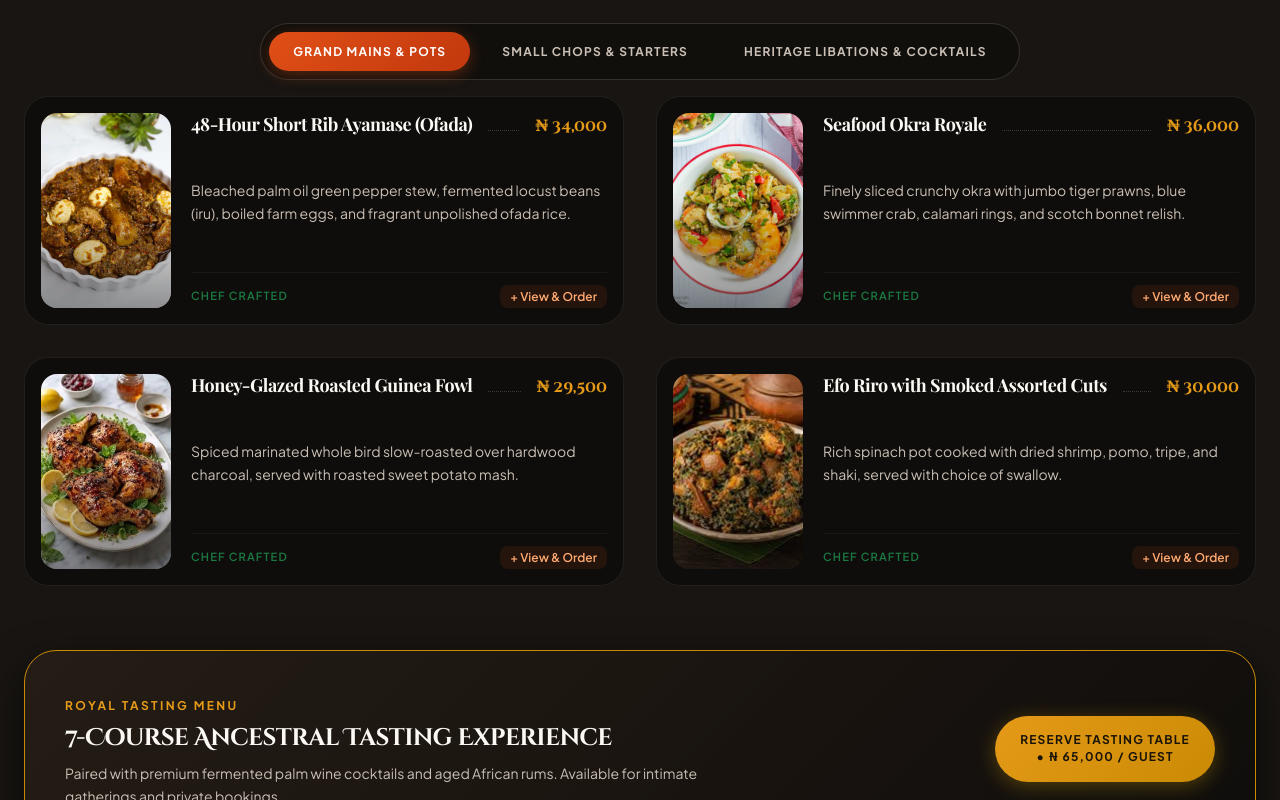
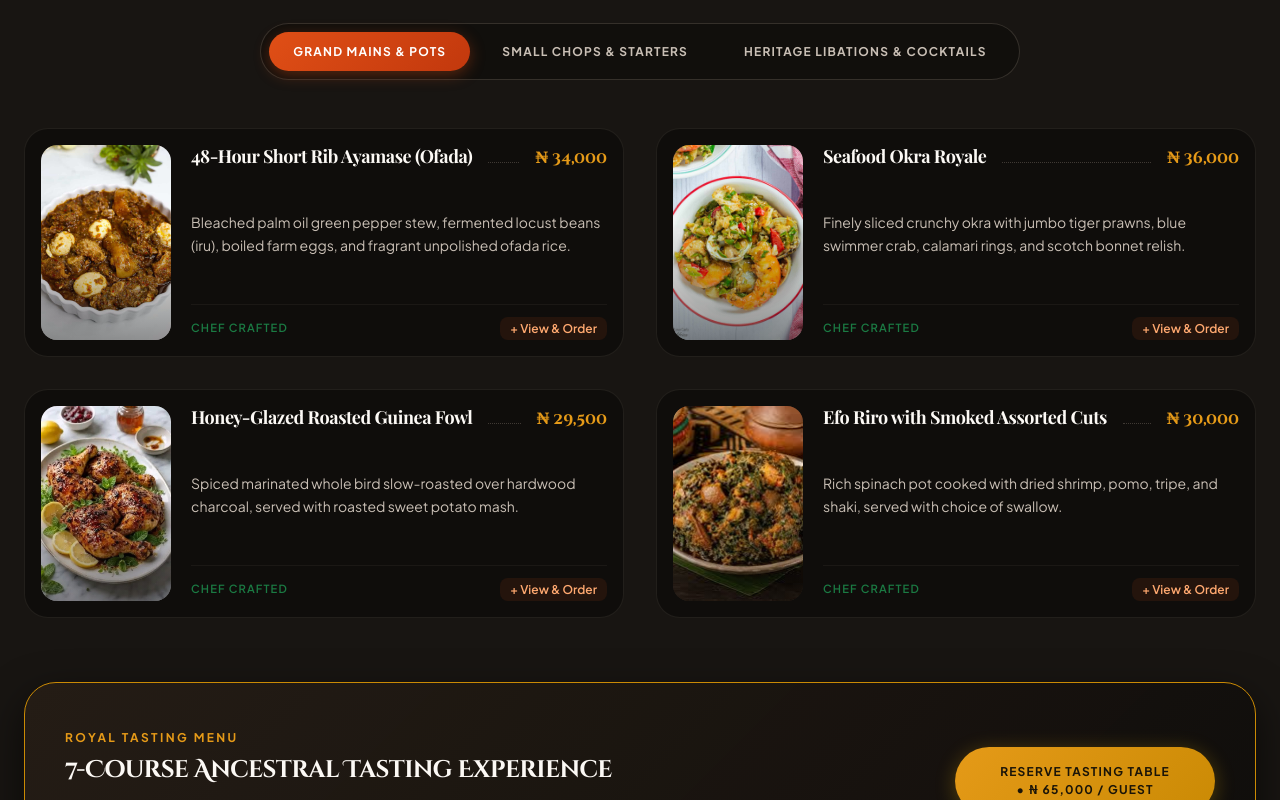
Before and after one commit to jackcollmas/oja-kitchen, a React (Vite) app: page / in a window 1280 px wide. Shown: the part 4060-4860 px from the top of the page. Built offline with nearby package versions, Linux system fonts and the light colour scheme; a web font is replaced by a local one.

Commit message:
Fix sticky menu tabs, button price truncation, and mobile navbar drawer overflow

```diff
--- a/src/App.css
+++ b/src/App.css
@@ -4,7 +4,6 @@
   width: 100%;
   position: relative;
   background-color: var(--color-bg-base);
-  overflow-x: clip;
 }
 
 main {
--- a/src/components/MenuSection.css
+++ b/src/components/MenuSection.css
@@ -29,13 +29,14 @@
 /* Sticky Category Tabs Wrapper */
 .menu-tabs-sticky-wrapper {
   position: sticky;
-  top: 68px; /* sits just below the fixed navbar */
-  z-index: calc(var(--z-header) - 1);
+  top: 72px; /* sits below fixed navbar */
+  z-index: 100;
   display: flex;
   justify-content: center;
   padding: var(--space-4) var(--space-4);
-  margin: 0 calc(-1 * var(--space-6)); /* bleed to section edges */
+  width: 100%;
   background: transparent;
+  margin-bottom: var(--space-8);
   transition: background var(--transition-normal), box-shadow var(--transition-normal),
     border-color var(--transition-normal);
 }
@@ -265,10 +266,11 @@
 
 .btn-tasting-book {
   display: inline-flex;
+  flex-direction: column;
   align-items: center;
   justify-content: center;
   text-align: center;
-  padding: var(--space-4) var(--space-6);
+  padding: var(--space-4) var(--space-8);
   border-radius: var(--radius-full);
   background: linear-gradient(135deg, var(--color-accent-amber) 0%, #ca8a04 100%);
   color: #1a1408;
@@ -276,11 +278,11 @@
   font-weight: var(--font-weight-bold);
   letter-spacing: var(--letter-spacing-wider);
   text-transform: uppercase;
-  white-space: normal; /* allow wrapping */
-  word-break: break-word;
+  white-space: normal;
   flex-shrink: 0;
-  max-width: 220px;
-  line-height: 1.4;
+  min-width: 260px;
+  max-width: 100%;
+  line-height: 1.5;
   box-shadow: 0 4px 20px rgba(234, 179, 8, 0.3);
   transition: all var(--transition-fast);
 }
--- a/src/components/MenuSection.jsx
+++ b/src/components/MenuSection.jsx
@@ -46,9 +46,9 @@ export default function MenuSection({ fullMenu, onSelectDish }) {
             techniques with modern fine-dining precision.
           </p>
         </div>
+      </div>
 
       {/* Sticky Category Tabs */}
-        {/* Sentinel: zero-height element that tells us when bar becomes stuck */}
       <div ref={sentinelRef} className="menu-tabs-sentinel" aria-hidden="true" />
       <div ref={stickyRef} className="menu-tabs-sticky-wrapper">
         <div className="menu-tabs-bar" role="tablist" aria-label="Menu categories">
@@ -67,6 +67,7 @@ export default function MenuSection({ fullMenu, onSelectDish }) {
         </div>
       </div>
 
+      <div className="menu-container">
         {/* Menu Grid */}
         <div className="menu-items-grid">
           {currentItems.map((item) => (
@@ -116,7 +117,7 @@ export default function MenuSection({ fullMenu, onSelectDish }) {
             </p>
           </div>
           <a href="#reservations" className="btn-tasting-book">
-            Reserve Tasting Table • ₦ 65,000 / Guest
+            Reserve Tasting Table <br /> • ₦ 65,000 / Guest
           </a>
         </div>
       </div>
--- a/src/components/Navbar.css
+++ b/src/components/Navbar.css
@@ -180,11 +180,14 @@
 /* Mobile Drawer */
 .mobile-nav-drawer {
   position: fixed;
-  inset: 0;
-  background: rgba(15, 13, 11, 0.98);
-  backdrop-filter: var(--backdrop-blur-lg);
-  -webkit-backdrop-filter: var(--backdrop-blur-lg);
+  top: 0;
+  left: 0;
+  width: 100vw;
+  height: 100vh;
+  height: 100dvh;
+  background: #0f0d0b;
   display: flex;
+  flex-direction: column;
   align-items: center;
   justify-content: center;
   transform: translateY(-100%);
@@ -192,7 +195,9 @@
   visibility: hidden;
   pointer-events: none;
   transition: transform var(--transition-normal), opacity var(--transition-normal), visibility var(--transition-normal);
-  z-index: var(--z-drawer);
+  z-index: var(--z-modal);
+  overflow-y: auto;
+  -webkit-overflow-scrolling: touch;
 }
 
 .mobile-nav-drawer.open {
@@ -206,8 +211,13 @@
   text-align: center;
   display: flex;
   flex-direction: column;
-  gap: var(--space-8);
-  padding: var(--space-8);
+  align-items: center;
+  justify-content: center;
+  gap: var(--space-6);
+  padding: var(--space-12) var(--space-6) var(--space-8);
+  width: 100%;
+  max-width: 480px;
+  margin: auto;
 }
 
 .mobile-crest-tag {
--- a/src/index.css
+++ b/src/index.css
@@ -11,7 +11,6 @@
 html {
   scroll-behavior: smooth;
   color-scheme: dark;
-  overflow-x: hidden;
   width: 100%;
 }
 
@@ -24,16 +23,12 @@ body {
   -webkit-font-smoothing: antialiased;
   -moz-osx-font-smoothing: grayscale;
   min-height: 100vh;
-  overflow-x: hidden;
   width: 100%;
-  max-width: 100vw;
 }
 
-/* Ensure no element can push past viewport width */
+/* Ensure root fits viewport without breaking sticky positioning */
 #root {
   width: 100%;
-  overflow-x: hidden;
-  max-width: 100vw;
 }
 
 /* Base typography helpers */
```
Lines whose indentation alone changed are shown as unchanged.
